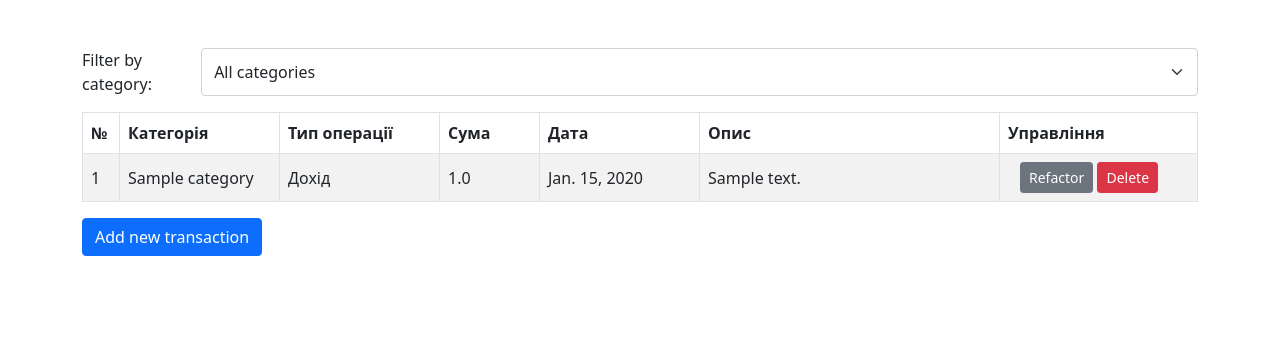
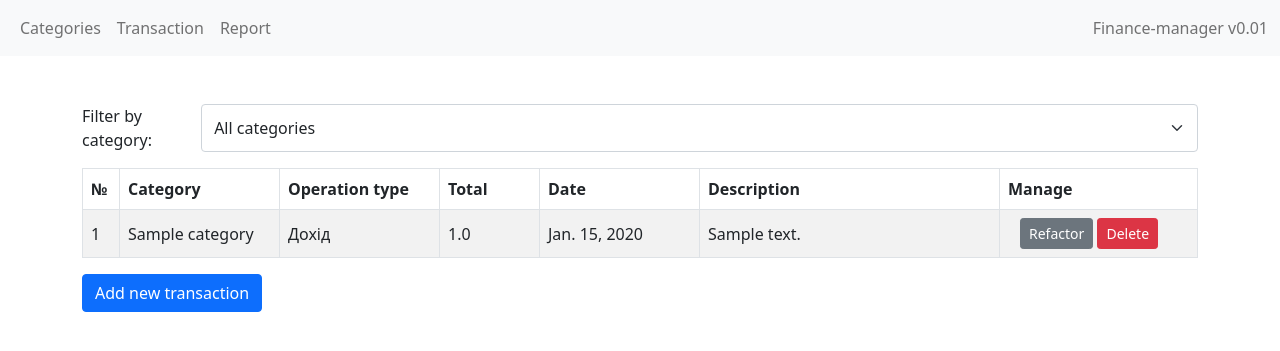
Before and after one commit to IgorGolub13/test, a Django app: page /app/transaction in a window 1280 px wide. Shown: the top 351 px of the page. Run offline with Django 3.2, Linux system fonts and the light colour scheme; tables that the repository leaves empty hold one stand-in row (Sample ...); some libraries are stand-ins or nearby versions.

Commit message:
Third commit. Add report.

```diff
--- a/Project_1/settings.py
+++ b/Project_1/settings.py
@@ -39,6 +39,8 @@ INSTALLED_APPS = [
 
     'app',
     'widget_tweaks',
+    'slick_reporting',
+    'crispy_forms',
 ]
 
 MIDDLEWARE = [
@@ -116,6 +118,8 @@ USE_TZ = True
 # Static files (CSS, JavaScript, Images)
 # https://docs.djangoproject.com/en/3.1/howto/static-files/
 
+CRISPY_TEMPLATE_PACK = 'bootstrap4'
+
 STATICFILES_DIRS = [
     os.path.join(BASE_DIR, 'app/static')
 ]
--- a/app/models.py
+++ b/app/models.py
@@ -23,10 +23,10 @@ class Category(models.Model):
 
 class Transaction(models.Model):
     category = models.ForeignKey(Category, related_name="transaction", on_delete=models.CASCADE)
-    operation_type = models.CharField(_('Тип oперації'), max_length=10, choices=CHOICE_TYPE, default="Витрата")
-    value = models.FloatField(_('Сума'), default=100)
-    short_description = models.TextField(_('Короткий опис'), max_length=100, blank=True, null=True)
-    date = models.DateField(_('Дата виконання транзакції'), default=date.today)
+    operation_type = models.CharField(_('Operation type'), max_length=10, choices=CHOICE_TYPE, default="Витрата")
+    value = models.FloatField(_('Value'), default=100)
+    short_description = models.TextField(_('Short description'), max_length=100, blank=True, null=True)
+    date = models.DateField(_('Transaction date'), default=date.today)
 
     def __str__(self):
         return f'{self.value} + {self.short_description}'
--- a/app/static/js/category_list.js
+++ b/app/static/js/category_list.js
@@ -1,7 +1,8 @@
 var user_input = $("#unique-input")
 var search_icon = $('#search-icon')
 var artists_div = $('#replaceable-content')
-var endpoint = '/app/category'
+var endpoint_category = '/app/category'
+var endpoint_transaction = '/app/transaction'
 var delay_by_in_ms = 700
 var scheduled_function = false
 
@@ -40,16 +41,29 @@ user_input.on('keyup', function () {
     }
 
     // setTimeout returns the ID of the function to be executed
-    scheduled_function = setTimeout(ajax_call, delay_by_in_ms, endpoint, request_parameters)
+    scheduled_function = setTimeout(ajax_call, delay_by_in_ms, endpoint_category, request_parameters)
 })
 
 
-
 $( "#selected-category" ).change(function() {
-
     const request_parameters = {
         q: $(this).val() // value of user_input: the HTML element with ID user-input
     }
     console.log(request_parameters)
 
+    // if scheduled_function is NOT false, cancel the execution of the function
+    if (scheduled_function) {
+        clearTimeout(scheduled_function)
+    }
+    // setTimeout returns the ID of the function to be executed
+    scheduled_function = setTimeout(ajax_call, delay_by_in_ms, endpoint_transaction, request_parameters)
 });
+
+$("#category-clear-button").click(function(){
+    $("#transaction-describe :input").val('');
+ });
+
+$("#transaction-clear-button").click(function(){
+    $("#category-name :input").val('');
+    $("#category-description :input").val('');
+ });
--- a/app/urls.py
+++ b/app/urls.py
@@ -1,7 +1,7 @@
+from django.urls import path, include
 
-
-from django.urls import path, include
 from . import views
+from .views import SimpleListReport
 
 urlpatterns = [
     path('category', views.view_categories, name='view_categories'),
@@ -14,4 +14,6 @@ urlpatterns = [
     path('transaction/<int:id>/update', views.edit_transaction, name='edit_transaction'),
     path('transaction/<int:id>/delete', views.delete_transaction, name='delete_transaction'),
 
+    path('report', SimpleListReport.as_view(), name='simple_list_report'),
+
 ]
--- a/app/views.py
+++ b/app/views.py
@@ -1,5 +1,9 @@
+from django.db.models import Sum
 from django.db.models.functions import Lower
 from django.shortcuts import render, redirect
+from slick_reporting.fields import SlickReportField
+from slick_reporting.views import SlickReportView
+
 from .models import Category, Transaction
 from .forms import AddCategoryForm, AddTransactionForm
 from django.template.loader import render_to_string
@@ -37,7 +41,7 @@ def view_transaction(request):
     url_parameter = request.GET.get("q")
 
     if url_parameter:
-        transactions = Transaction.objects.filter(category__icontains=url_parameter)
+        transactions = Transaction.objects.filter(category__name__icontains=url_parameter)
     else:
         transactions = Transaction.objects.all()
 
@@ -47,7 +51,7 @@ def view_transaction(request):
     if request.is_ajax():
         html = render_to_string(
             template_name="app/transaction/transaction-results-partial.html",
-            context={"transaction": transactions}
+            context={"transactions": transactions}
         )
 
         data_dict = {"html_from_view": html}
@@ -118,3 +122,35 @@ def edit_transaction(request, id):
         form = AddTransactionForm(instance=instance)
         is_update = True
     return render(request, 'app/transaction/add_transaction.html', {'form': form, 'is_update': is_update, 'id': id})
+
+
+class SimpleListReport(SlickReportView):
+    report_model = Transaction
+    report_title = 'Report'
+    date_field = 'date'
+    template_name = 'app/report/report_select.html'
+
+    group_by = 'category__name'
+    columns = ['category__name', SlickReportField.create(Sum, 'value', name='value__sum', verbose_name='Price'),]
+
+    # crosstab_model = 'client'
+    # crosstab_columns = [SlickReportField.create(Sum, 'value', name='value__sum', verbose_name=_('Sales'))]
+    # crosstab_compute_reminder = True  # if False the "Reminder" Column will not be computed
+
+    chart_settings = [
+        {
+            'type': 'pie',
+            'data_source': ['value__sum'],
+            'plot_total': True,  # Plot total works here too
+            'title_source': ['category__name'],
+            'title': 'Per categories pie',
+
+        },
+        {
+            'type': 'bar',
+            'data_source': ['value__sum'],
+            'title_source': ['category__name'],
+            'title': 'Per categories bar',
+
+        },
+    ]
--- a/templates/app/base.html
+++ b/templates/app/base.html
@@ -1,4 +1,6 @@
 {% load static %}
+
+
 
 <!DOCTYPE html>
 <html>
@@ -24,6 +26,8 @@
     {% endblock %}
 </head>
 <body>
+{% include 'app/navbar.html' %}
+
 {% block body %}
     {% if messages %}
         <div>
--- a/templates/app/category/add_category.html
+++ b/templates/app/category/add_category.html
@@ -20,7 +20,7 @@
                 {% endif %}>
                     {% csrf_token %}
                     <div class="form-group">
-                        <div class="form-row">
+                        <div class="form-row" id = "category-name">
                             <label for="name">Імя нової категорії:</label><br>
                             {% render_field form.name class="form-control" placeholder="Bведіть імя категорії." %}
                             {% if form.name.errors %}
@@ -31,12 +31,13 @@
 
                         </div>
 
-                        <div class="form-row mt-3">
+                        <div class="form-row mt-3" id = "category-description">
                             <label for="description">Опис нової категорії:</label>
                             {% render_field form.description class="form-control" placeholder="Bведіть опис категорії." rows="2" %}
                         </div>
 
                         <div class="d-grid gap-2 d-md-flex justify-content-md-end mt-3">
+                            <button class="btn btn-danger" type="reset" id="category-clear-button">Reset</button>
                             <button class="btn btn-success" type="submit">
                                 {% if is_update %}Update{% else %}Add{% endif %} category
                             </button>
--- a/templates/app/category/category-results-partial.html
+++ b/templates/app/category/category-results-partial.html
@@ -1,7 +1,7 @@
 <!DOCTYPE html>
 
 
-{% extends 'app/base.html' %}
+
 
 <html lang="en">
 <head>
@@ -19,7 +19,7 @@
                 <th scope="col">Id</th>
                 <th>Name</th>
                 <th width="500">Description</th>
-                <th width="200" align="center">Drive</th>
+                <th width="200" align="center">Manage</th>
             </tr>
             </thead>
             <tbody>
--- a/templates/app/category/list.html
+++ b/templates/app/category/list.html
@@ -14,7 +14,7 @@
     <div class="container mt-5">
 
         <div class="form-outline mb-3 d-flex">
-            <label for="value">Filter by category:</label>
+            <label for="value">Search category:</label>
             <i id="search-icon" class="fas fa-search"></i>
             <input type="search" id="unique-input" class="form-control" placeholder="Input name of category"/>
         </div>
--- /dev/null
+++ b/templates/app/navbar.html
@@ -0,0 +1,29 @@
+<!DOCTYPE html>
+<html lang="en">
+<head>
+    <meta charset="UTF-8">
+    <title>Title</title>
+</head>
+<body>
+<nav class="navbar navbar-expand-lg navbar-light bg-light">
+    <div class="container-fluid">
+        <div class="collapse navbar-collapse" id="navbarText">
+            <ul class="navbar-nav me-auto mb-2 mb-lg-0">
+                <li class="nav-item">
+                    <a class="nav-link" href='{% url 'view_categories' %}'>Categories</a>
+                </li>
+                <li class="nav-item">
+                    <a class="nav-link" href='{% url 'view_transaction' %}'>Transaction</a>
+                </li>
+                <li class="nav-item">
+                    <a class="nav-link" href='{% url 'simple_list_report' %}'>Report</a>
+                </li>
+            </ul>
+            <span class="navbar-text">
+        Finance-manager v0.01
+      </span>
+        </div>
+    </div>
+</nav>
+</body>
+</html>
--- a/templates/app/transaction/list.html
+++ b/templates/app/transaction/list.html
@@ -13,9 +13,8 @@
     <div class="container mt-5">
         <div class="form-outline mb-3 d-flex">
             <label for="value">Filter by category:</label>
-            <i id="srch-icon" class="fas fa-search"></i>
             <select class="form-select" id="selected-category">
-            <option selected>All categories</option>
+                <option selected value="">All categories</option>
                 {% for category in categories %}
                     <option value="{{ category }}">{{ category }}</option>
                 {% endfor %}
@@ -24,7 +23,7 @@
 
         </div>
 
-        <div id="rpble-content">
+        <div id="replaceable-content">
             {% include 'app/transaction/transaction-results-partial.html' %}
         </div>
 
--- a/templates/app/transaction/transaction-results-partial.html
+++ b/templates/app/transaction/transaction-results-partial.html
@@ -1,8 +1,6 @@
-<!DOCTYPE html>
 
 
-{% extends 'app/base.html' %}
-
+<!DOCTYPE html>
 <html lang="en">
 <head>
     <meta charset="UTF-8">
@@ -17,12 +15,12 @@
             <thead>
             <tr>
                 <th scope="col">№</th>
-                <th width="160">Категорія</th>
-                <th width="160">Тип операції</th>
-                <th width="100" align="center">Сума</th>
-                <th width="160" align="center">Дата</th>
-                <th width="300" align="center">Опис</th>
-                <th width="" align="center">Управління</th>
+                <th width="160">Category</th>
+                <th width="160">Operation type</th>
+                <th width="100" align="center">Total</th>
+                <th width="160" align="center">Date</th>
+                <th width="300" align="center">Description</th>
+                <th width="" align="center">Manage</th>
             </tr>
             </thead>
             <tbody>
```
Also changed, not shown: app/static/js/transaction_list.js (deleted, +0 -44 lines), requirements.txt (added, +10 -0 lines), templates/app/report/base_report.html (added, +51 -0 lines), templates/app/report/report_select.html (added, +187 -0 lines), templates/app/transaction/add_transaction.html (+6 -5 lines), app/forms.py (line endings or trailing spaces), 1 other file.
